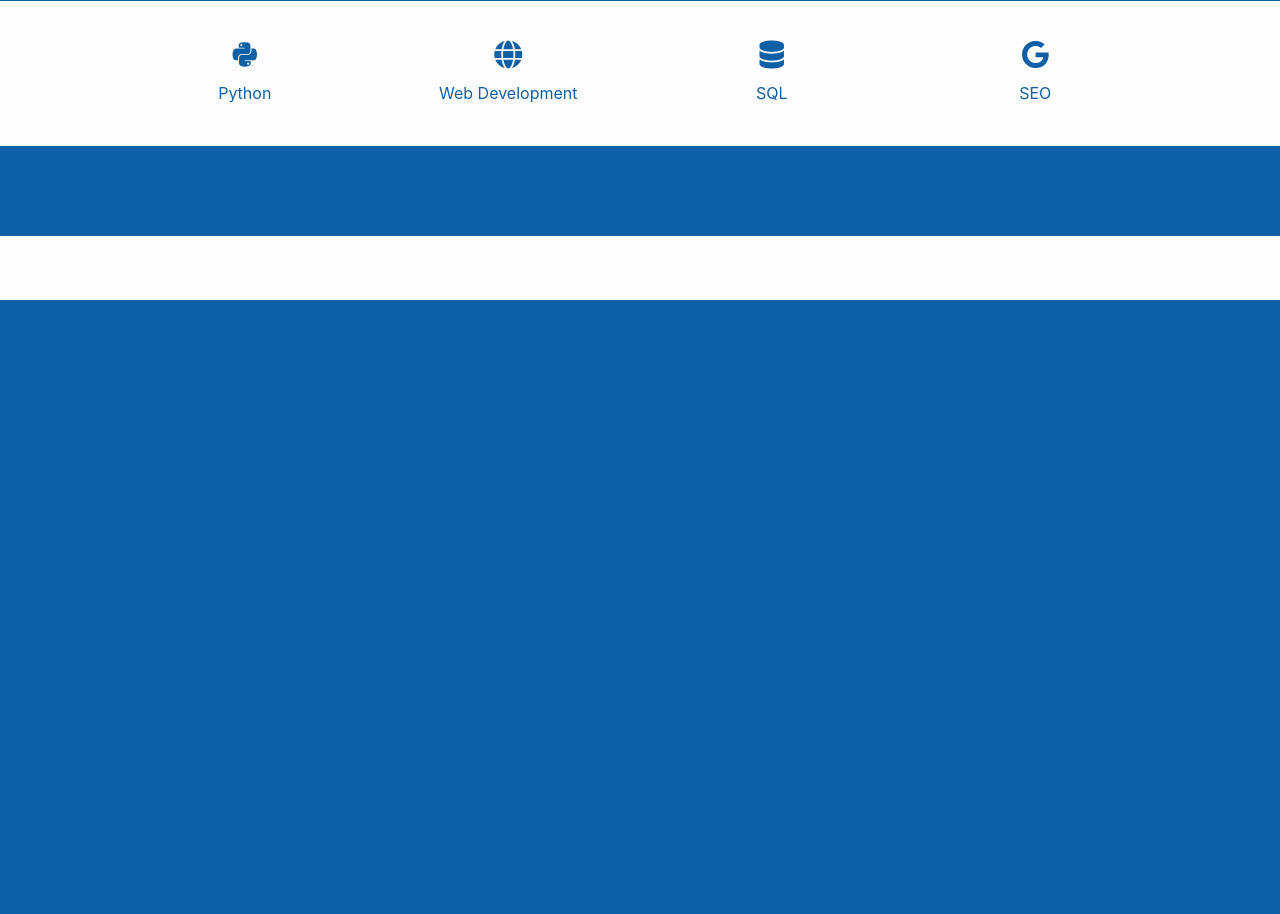
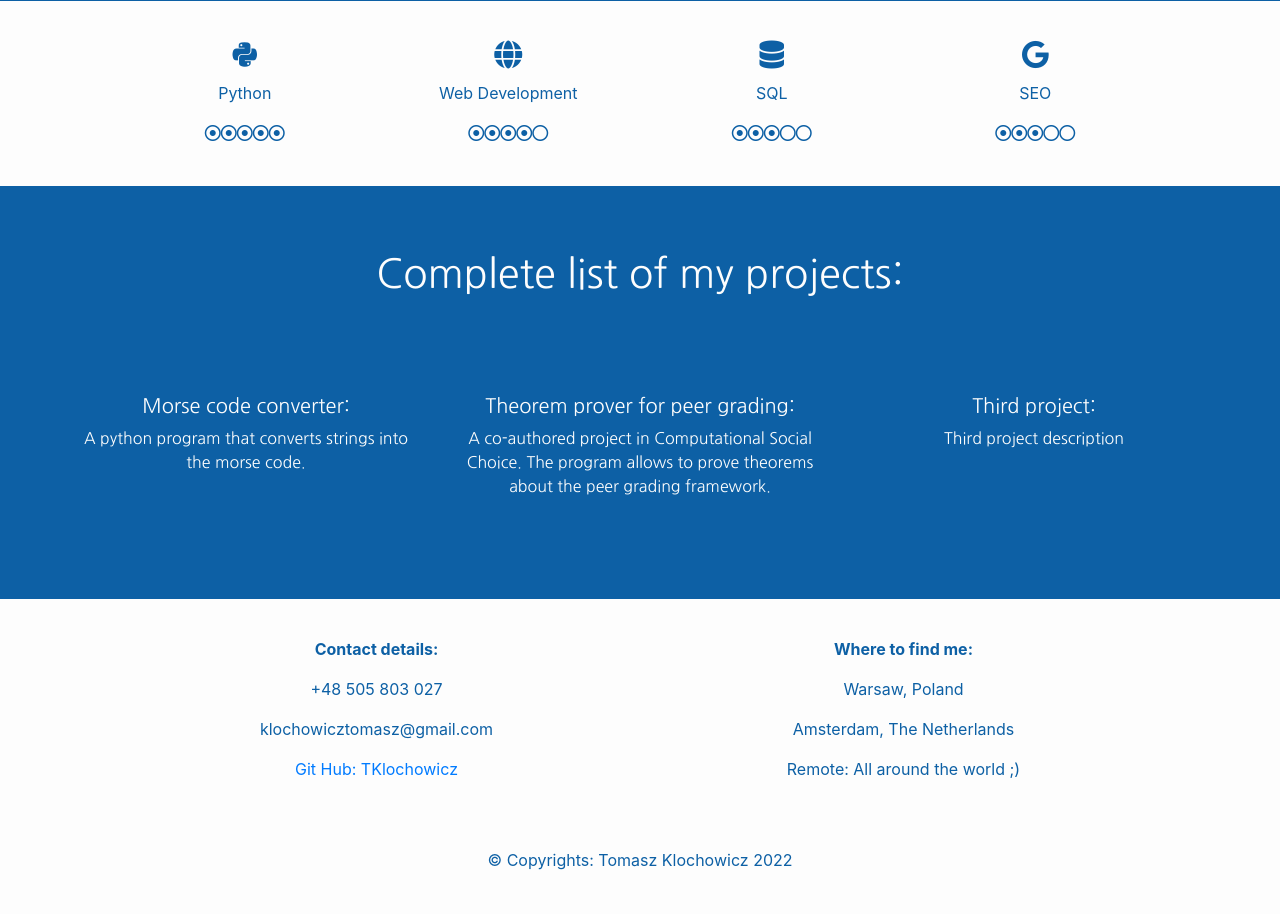
Before and after one commit to TKlochowicz/Portfolio-website, a Flask app: page / in a window 1280 px wide. Shown: the part 1575-2489 px from the top of the page. Before the commit the page ends 1875 px from the top, so only its background shows below. Run offline with Flask 2, Linux system fonts and the light colour scheme; data comes from the database, SQL or seed files in the repository; some libraries are stand-ins or nearby versions.

Commit message:
contact and navbar interactive

```diff
--- a/main.py
+++ b/main.py
@@ -27,7 +27,7 @@ def addProject():
 
 @app.route('/')
 def home():
-    projects = []
+    projects = Project.query.all()
     return render_template('index.html', projects= projects)
 
 if __name__ =='__main__':
--- a/static/styles.css
+++ b/static/styles.css
@@ -11,7 +11,6 @@
     color: rgb(253, 253, 253);
     text-align: center;
     font-family: 'Nanum Gothic', sans-serif;
-    font-weight: 700;
     font-stretch: 110%;
 }
 
@@ -66,7 +65,7 @@
     padding-bottom: 5.5%;
 
 }
-/* Skills */
+/* Projects */
 .carousel-item{
     padding: 0% 7% ;
 }
@@ -79,6 +78,29 @@
     width: 50%;
     margin-bottom: 3%;
 }
+.git-but{
+    text-decoration: inherit;
+    color: inherit;
+}
 .git-but:hover{
-    text-decoration: none;
+    text-decoration: inherit;
+    color: inherit;
 }
+/* Projects list */
+.projects-title{
+    padding: 5% 2% 0%;
+}
+.project-column{
+    padding: 2% 2% 5%;
+}
+/* Contact */
+.contact{
+    text-align: left;
+    padding-left: 35%;
+    padding-right: 35%;
+}
+
+/* Footer */
+.footer{
+    padding-top: 2%;
+}
--- a/templates/index.html
+++ b/templates/index.html
@@ -27,26 +27,26 @@
       <div class="collapse navbar-collapse" id="navbarResponsive">
         <ul class="navbar-nav mr-auto">
             <li class="nav-item">
-                <a class="nav-link" href=""> Home</a>
+                <a class="nav-link" href="#home"> Home</a>
               </li>
           <li class="nav-item">
-            <a class="nav-link" href="">About me</a>
+            <a class="nav-link" href="#about-me">About me</a>
           </li>
           <li class="nav-item">
-            <a class="nav-link" href="">Skills</a>
+            <a class="nav-link" href="#skills1">Skills</a>
           </li>
           <li class="nav-item">
-            <a class="nav-link" href="">My projects</a>
+            <a class="nav-link" href="#projects">My projects</a>
           </li>
           <li class="nav-item">
-            <a class="nav-link" href="">Contact</a>
+            <a class="nav-link" href="#contact">Contact</a>
           </li>
         </ul>
       </div>
     </div>
   </nav>
   <!-- Welcome page -->
-  <div class="row colored"> <div class="col">
+  <div class="row colored" id="home"> <div class="col">
         <img src="static/face.jpg" class="face-photo">
         <h1 class="title">Hi, I am Tom</h1>
         <h3 class="stitle">Welcome to my portfolio website</h3>
@@ -77,7 +77,7 @@
 
 <!-- My projects carousel -->
 
-<section id="My Projects", class="colored">
+<section id="skills1", class="colored">
 
         <div id="carouselskills" class="carousel slide" data-ride="carousel">
           <div class="carousel-inner">
@@ -123,21 +123,25 @@
     <div class="col-lg-3 col-sm-6">
         <h3 class="skills-icon"><i class="fa-brands fa-python"></i></h3>
         <p class="skills-label">Python</p>
+        <p><i class="fa-regular fa-circle-dot"></i><i class="fa-regular fa-circle-dot"></i><i class="fa-regular fa-circle-dot"></i><i class="fa-regular fa-circle-dot"></i><i class="fa-regular fa-circle-dot"></i></p>
 
     </div>
     <div class="col-lg-3 col-sm-6">
         <h3 class="skills-icon"><i class="fa-solid fa-globe"></i></h3>
         <p class="skills-label">Web Development</p>
+        <p><i class="fa-regular fa-circle-dot"></i><i class="fa-regular fa-circle-dot"></i><i class="fa-regular fa-circle-dot"></i><i class="fa-regular fa-circle-dot"></i><i class="fa-regular fa-circle"></i></p>
 
     </div>
     <div class="col-lg-3 col-sm-6">
         <h3 class="skills-icon"><i class="fa-solid fa-database"></i></h3>
         <p class="skills-label">SQL</p>
+        <p><i class="fa-regular fa-circle-dot"></i><i class="fa-regular fa-circle-dot"></i><i class="fa-regular fa-circle-dot"></i><i class="fa-regular fa-circle"></i><i class="fa-regular fa-circle"></i></p>
 
     </div>
     <div class="col-lg-3 col-sm-6">
         <h3 class="skills-icon"><i class="fa-brands fa-google"></i></h3>
         <p class="skills-label">SEO</p>
+        <p><i class="fa-regular fa-circle-dot"></i><i class="fa-regular fa-circle-dot"></i><i class="fa-regular fa-circle-dot"></i><i class="fa-regular fa-circle"></i><i class="fa-regular fa-circle"></i></p>
 
     </div>
 
@@ -145,26 +149,45 @@
 </section>
 
   <!-- Links to Projects -->
+  <div class="row colored projects-title" id="projects">
+    <div class="col-12">
+      <h1>Complete list of my projects:</h1>
+    </div>
+  </div>
   <div class="row colored">
-
-    <div class="col-lg-4">
+    {%for project in projects%}
+    <div class="col-lg-4 project-column">
+      <h5 class="project-title"><a href="{{project.git_url}}" class="git-but">{{project.name}}:</h5> <p>{{project.description}}</p> </a>
     </div>
-    <div class="col-lg-4">
-    </div>
-    <div class="col-lg-4">
-    </div>
+    {%endfor%}
 
   </div>
 
 
   <!-- Contact -->
-  <div class="row white">
+  <div class="row white" class="contact" id="contact">
 
     <div class="col-lg-6">
+      <p style="font-weight:700;">Contact details:</p>
+      <p>+48 505 803 027</p>
+      <p>klochowicztomasz@gmail.com</p>
+      <p><a href="https://github.com/TKlochowicz">Git Hub: TKlochowicz</p></a>
     </div>
     <div class="col-lg-6">
+      <p style="font-weight:700;">Where to find me:</p>
+      <p>Warsaw, Poland</p>
+      <p>Amsterdam, The Netherlands</p>
+      <p>Remote: All around the world ;)</p>
+
+
     </div>
 
+  </div>
+  <div class="row white footer">
+
+    <div class="col">
+      <p>&copy Copyrights: Tomasz Klochowicz 2022</p>
+    </div>
   </div>
 
     <!-- Optional JavaScript -->
```
